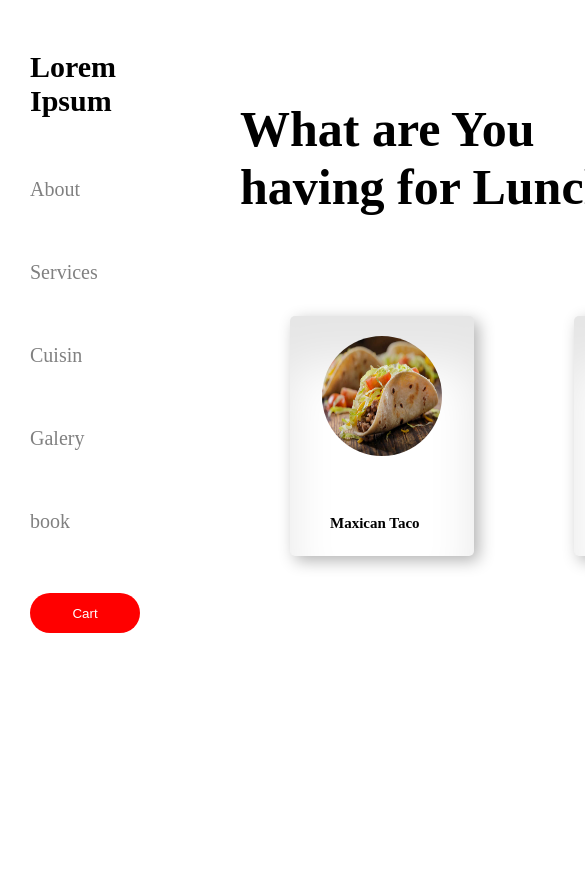
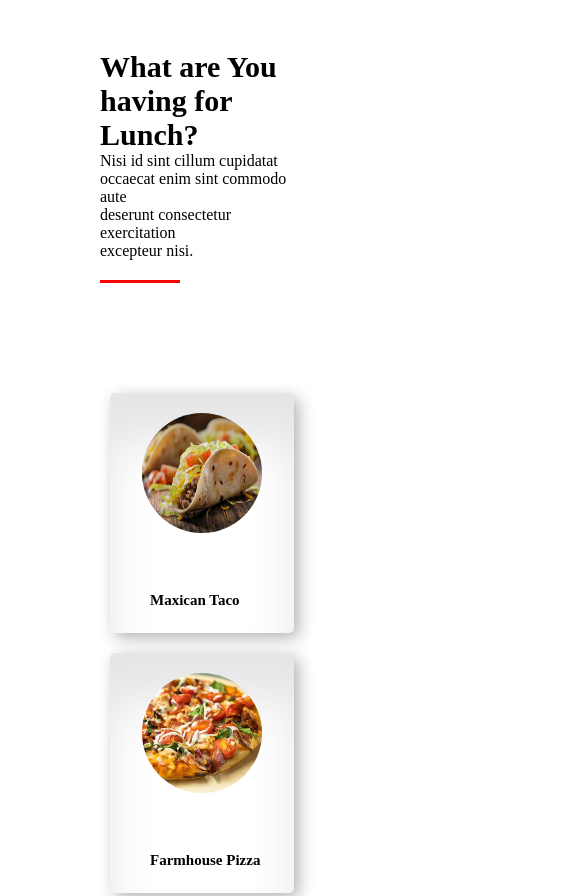
Before and after one commit to lalit2001/assignmet-ll, a plain HTML site: page index.html in a window 390 px wide. Shown: the top 896 px of the page, 585 px wide, since content can reach past the window. Before the commit the page ends 844 px from the top, so only its background shows below. Drawn offline with Linux system fonts and the light colour scheme.

Commit message:
firsknkndt

```diff
--- a/style.css
+++ b/style.css
@@ -102,3 +102,32 @@
     font-size: 15px;
     font-weight: 30px;
 }
+
+@media only screen and (max-width: 890px) {
+    .col1{
+        display: none;
+    }
+    .head{
+        flex-direction: column;
+    }
+    .lorem{
+        margin-left: 0;
+    }
+    .col2{
+        width: 200px;
+    }
+    .card{
+        flex-wrap: wrap;
+    }
+    .container{
+        margin: 0px;
+        left: 0;
+
+    }
+    .heading h1{
+        font-size: 30px;
+    }
+    .card-comp{
+        margin: 10px;
+    }
+  }
```
